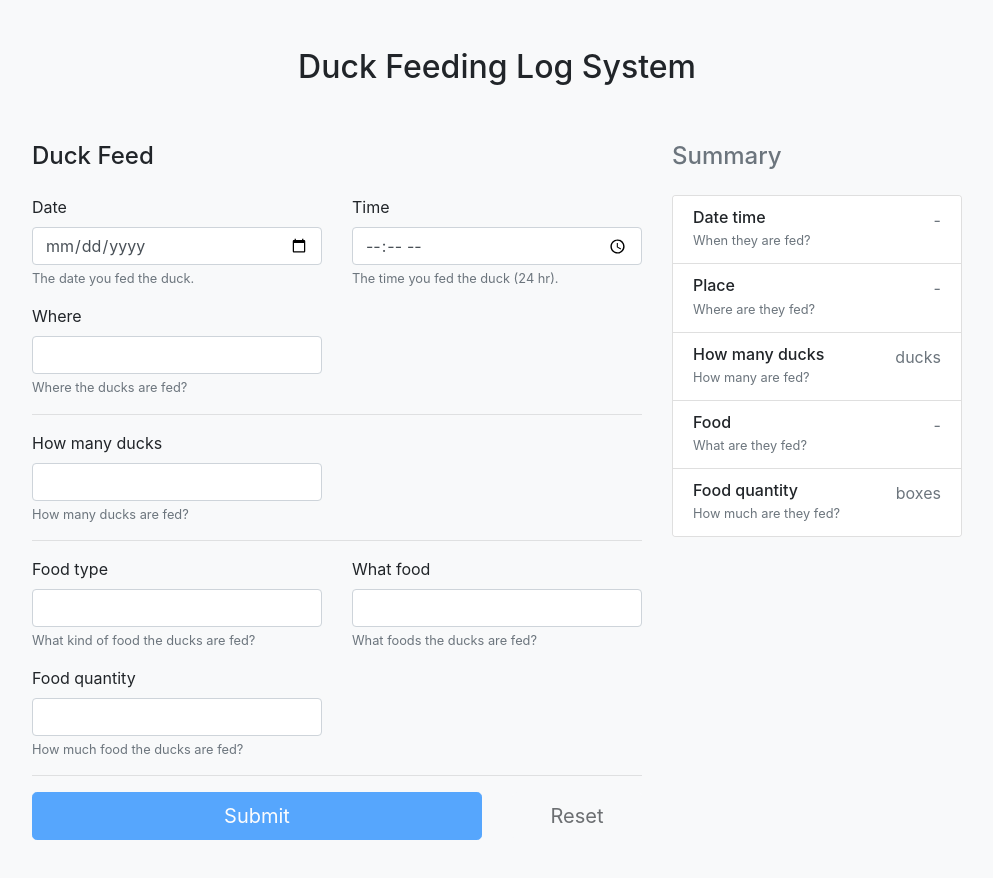
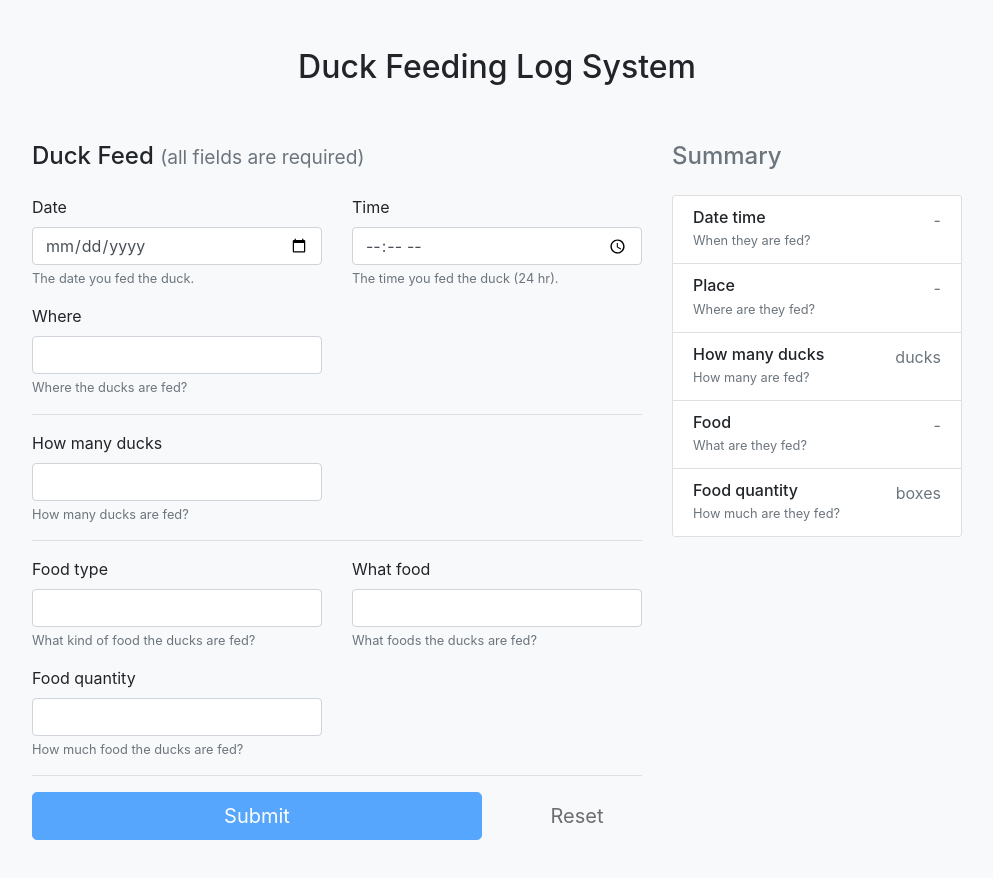
Before and after one commit to sunkibaek/duck-frontend, a Next.js app: page / in a window 1280 px wide. Shown: the top 878 px of the page, without its empty margins (143-1136 px from the left). Built offline with nearby package versions, Linux system fonts and the light colour scheme.

Commit message:
Add description for requirement

```diff
--- a/screens/Main/Body.tsx
+++ b/screens/Main/Body.tsx
@@ -80,7 +80,10 @@ const Body = () => {
   return (
     <div className="row">
       <div className="col-md-8">
-        <h4 className="mb-4">Duck Feed</h4>
+        <h4 className="mb-4">
+          Duck Feed{" "}
+          <small className="text-muted">(all fields are required)</small>
+        </h4>
 
         <Form
           date={inputs.date}
```
